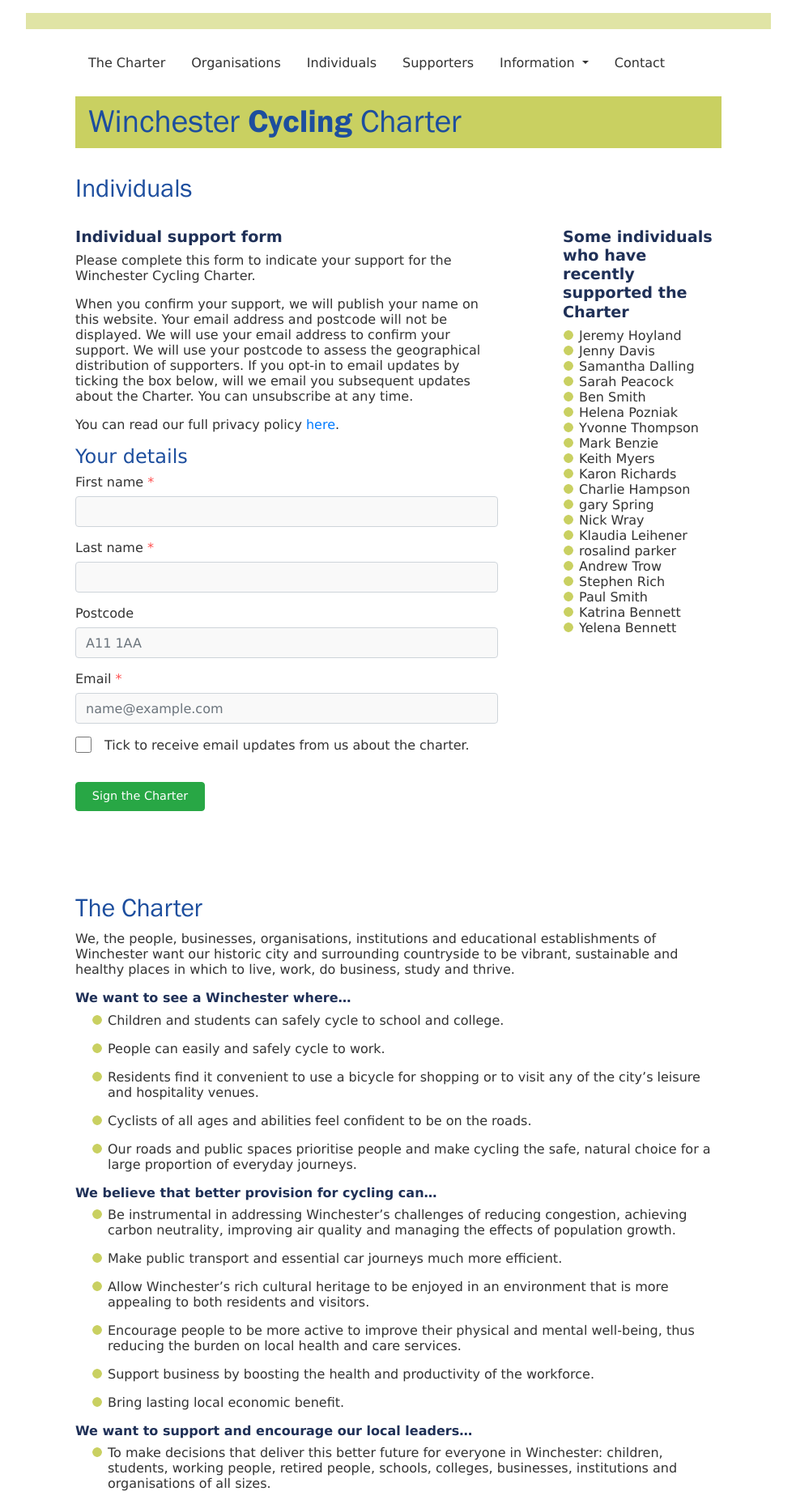
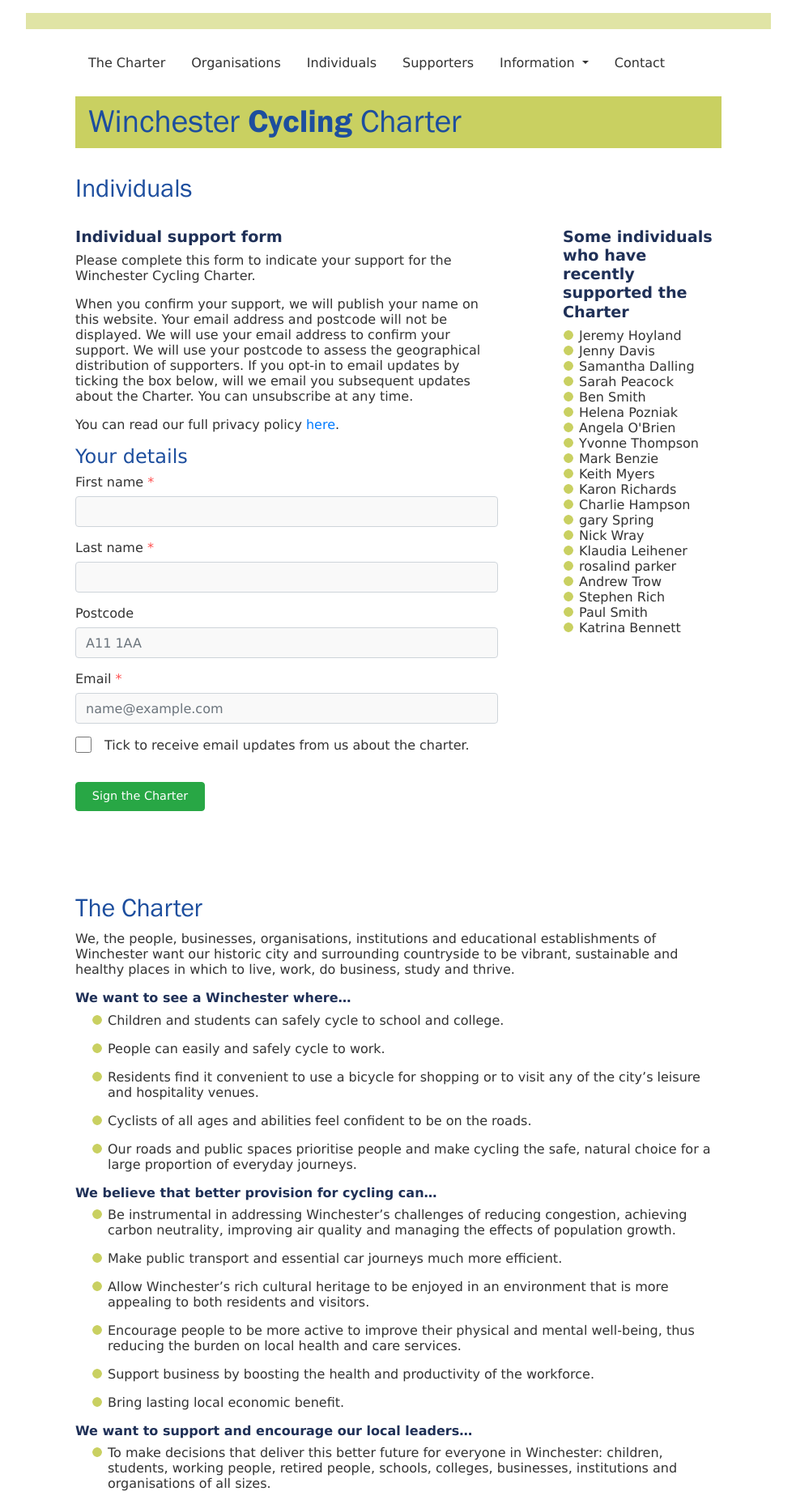
Before and after one commit to winchestercyclingcharter/winchestercyclingcharter.github.io, a Jekyll site: the page built from ind-page.md, in a window 1280 px wide. Shown: the whole page at 81% size, without its empty margins (148-1131 px from the left). Built offline with Jekyll 4.4.1, drawn with Linux system fonts in a browser that asks for light colours; nearby versions of some CDN libraries.

Commit message:
Update people.yml

```diff
--- a/_data/people.yml
+++ b/_data/people.yml
@@ -210,3 +210,4 @@ people:
 - { lastname: Dalling, firstname: Samantha, dt: 20210225-062839-622424 }
 - { lastname: Davis, firstname: Jenny, dt: 20210225-070213-995899 }
 - { lastname: Hoyland, firstname: Jeremy , dt: 20210225-091657-839383 }
+- { lastname: O'Brien, firstname: Angela, dt: 20210224-140346-513257 }
```
